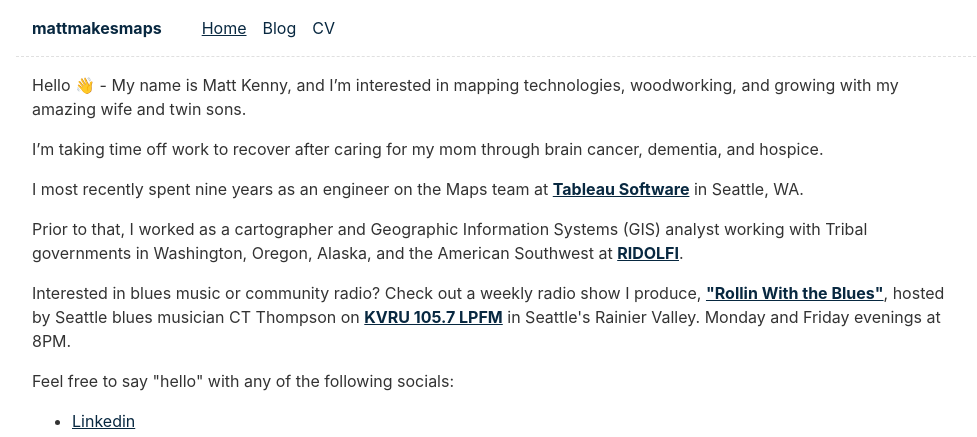
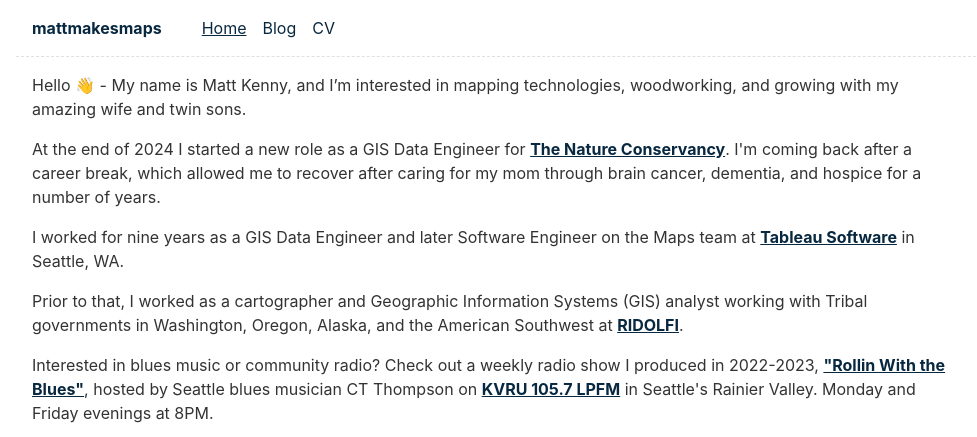
Before and after one commit to mattmakesmaps/mattmakesmaps.github.com, an Eleventy site: page content/index.md in a window 1280 px wide. Shown: the top 437 px of the page, without its empty margins (144-1121 px from the left). Built offline with nearby package versions, Linux system fonts and the light colour scheme; Eleventy itself is replaced by a stand-in of ours; files that its build step writes are made by us from their sources.

Commit message:
Update index.

```diff
--- a/content/index.md
+++ b/content/index.md
@@ -7,18 +7,20 @@ eleventyNavigation:
 Hello 👋 - My name is Matt Kenny, and I’m interested in mapping technologies,
 woodworking, and growing with my amazing wife and twin sons.
 
-I’m taking time off work to recover after caring for my mom through
-brain cancer, dementia, and hospice.
+At the end of 2024 I started a new role as a GIS Data Engineer for
+**[The Nature Conservancy](https://www.nature.org/)**.
+I'm coming back after a career break, which allowed me to recover after caring
+for my mom through brain cancer, dementia, and hospice for a number of years.
 
-I most recently spent nine years as an engineer on the Maps team
-at **[Tableau Software](https://www.tableau.com/)** in Seattle, WA.
+I worked for nine years as a GIS Data Engineer and later Software Engineer
+on the Maps team at **[Tableau Software](https://www.tableau.com/)** in Seattle, WA.
 
 Prior to that, I worked as a cartographer and Geographic Information
 Systems (GIS) analyst working with Tribal governments in Washington, Oregon,
 Alaska, and the American Southwest at **[RIDOLFI](https://www.ridolfi.com/)**.
 
 Interested in blues music or community radio? Check out a weekly radio show
-I produce, **["Rollin With the Blues"](https://kvru.org/programs/rollin-with-the-blues/)**,
+I produced in 2022-2023, **["Rollin With the Blues"](https://kvru.org/programs/rollin-with-the-blues/)**,
 hosted by Seattle blues musician CT Thompson on **[KVRU 105.7 LPFM](https://kvru.org/)**
 in Seattle's Rainier Valley. Monday and Friday evenings at 8PM.
 
```
